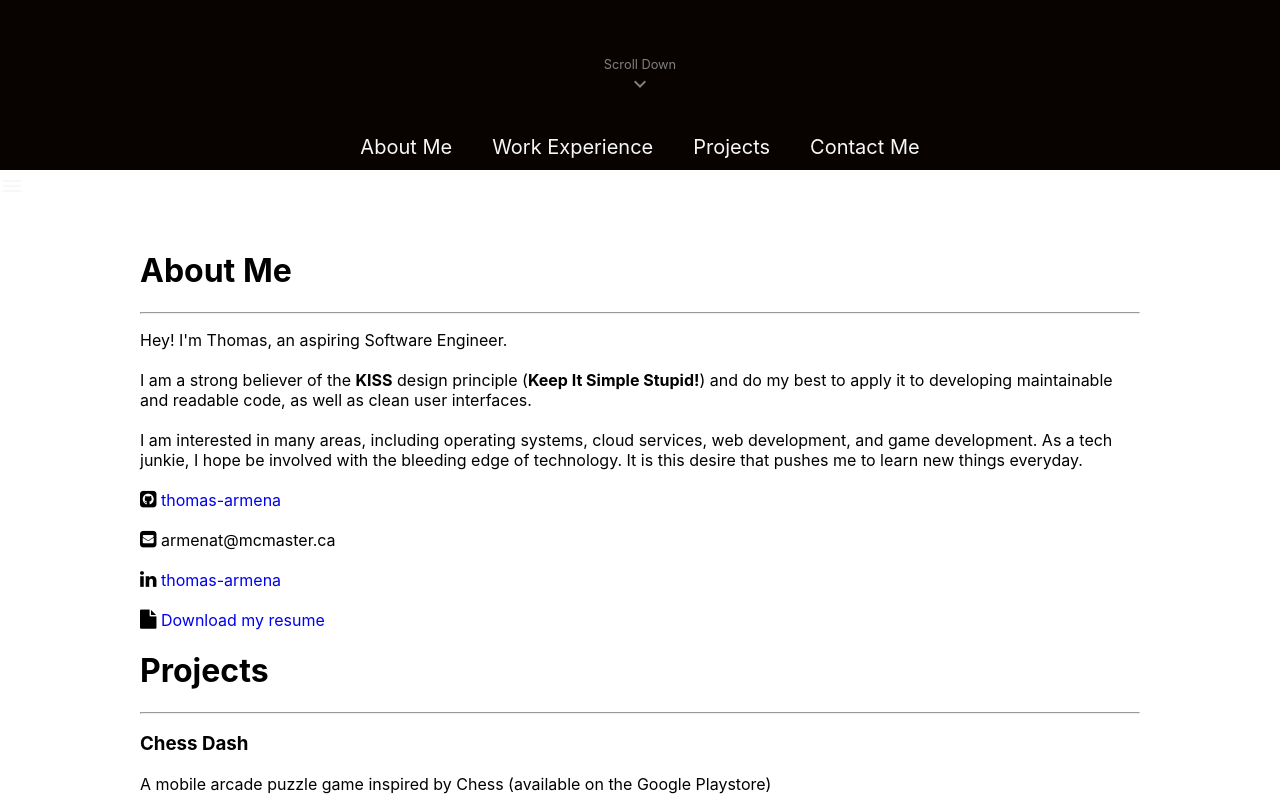
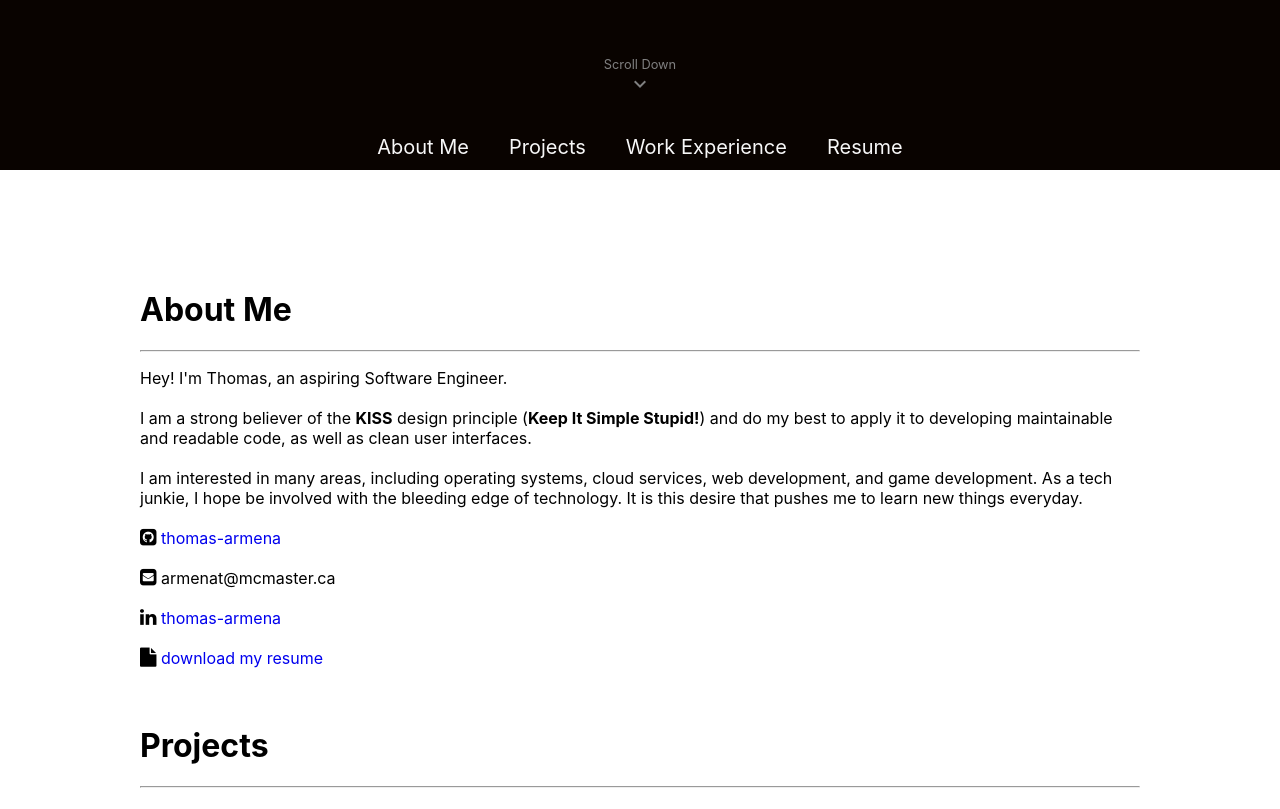
Before and after one commit to thomas-armena/personal-website, a React (Create React App) app: page / in a window 1280 px wide. Shown: the part 680-1489 px from the top of the page. Built offline with nearby package versions, Linux system fonts and the light colour scheme.

Commit message:
Fixed response css bugs

```diff
--- a/src/App.css
+++ b/src/App.css
@@ -13,7 +13,7 @@ h1 { font-family: Consolas, monaco, monospace; font-size: 24px; font-style: norm
   position: relative;
 }
 
-@media only screen and (max-width: 768px) {
+@media only screen and (max-width: 960px) {
   .header {
     height: 100vh;
   }
@@ -31,7 +31,7 @@ h1 { font-family: Consolas, monaco, monospace; font-size: 24px; font-style: norm
   font-size: 4vw;
 }
 
-@media only screen and (max-width: 768px) {
+@media only screen and (max-width: 960px) {
   .header-name {
     margin-bottom: 3vh;
     font-size: 8vw;
@@ -42,7 +42,7 @@ h1 { font-family: Consolas, monaco, monospace; font-size: 24px; font-style: norm
   font-size: 2vw;
 }
 
-@media only screen and (max-width: 768px) {
+@media only screen and (max-width: 960px) {
   .header-tagline {
     font-size: 5vw;
   }
@@ -62,7 +62,7 @@ h1 { font-family: Consolas, monaco, monospace; font-size: 24px; font-style: norm
   text-align: center;
 }
 
-@media only screen and (max-width: 768px) {
+@media only screen and (max-width: 960px) {
   .header-scroll-prompt {
     font-size: 5vw;
   }
@@ -78,6 +78,7 @@ h1 { font-family: Consolas, monaco, monospace; font-size: 24px; font-style: norm
   height: 50px;
   background-color: #090300;
   color: #F7F7F7;
+  z-index: 10;
 }
 
 
@@ -124,11 +125,11 @@ h1 { font-family: Consolas, monaco, monospace; font-size: 24px; font-style: norm
   color: #DB2D20;
 }
 
-#nav-menu-button {
+.nav-menu-button {
   display: none;
 }
 
-@media only screen and (max-width: 768px) {
+@media only screen and (max-width: 960px) {
   .nav-links {
     display: block;
     top: 50px;
@@ -156,6 +157,7 @@ h1 { font-family: Consolas, monaco, monospace; font-size: 24px; font-style: norm
   }
 
   .nav-menu-button {
+    display: block;
     top: -100%;
     position: absolute;
     font-size: 20px;
@@ -182,9 +184,10 @@ h1 { font-family: Consolas, monaco, monospace; font-size: 24px; font-style: norm
 .content {
   max-width: 1000px;
   margin: auto;
+  padding: 3vw;
 }
 
-@media only screen and (max-width: 768px) {
+@media only screen and (max-width: 960px) {
   .content {
     padding: 5vw;
   }
--- a/src/components/Nav.js
+++ b/src/components/Nav.js
@@ -31,9 +31,9 @@ const Nav = () => {
 
             <div className={navLinksClassName}>
                 <a id='nav-about-me'>About Me</a>
+                <a id='nav-projects'>Projects</a>
                 <a id='nav-work-experience'>Work Experience</a>
-                <a id='nav-projects'>Projects</a>
-                <a id='nav-contact-me'>Contact Me</a>
+                <a id='nav-resume'>Resume</a>
             </div>
 
             <div className={navMenuButtonClassName} onClick={handleMenuClick} >
--- a/src/sections/AboutMe.js
+++ b/src/sections/AboutMe.js
@@ -30,7 +30,7 @@ const AboutMe = () => {
                 <br/><br/>
 
                 <i className="fa fa-file"></i>
-                <a href="/resume.pdf" download="resume">    Download my resume </a>
+                <a href="/resume.pdf" download="resume">    download my resume </a>
 
 
 
--- a/src/sections/Projects.js
+++ b/src/sections/Projects.js
@@ -3,6 +3,7 @@ import React from 'react';
 const Projects = () => {
     return (
         <div>
+            <br/>
             <h1>Projects</h1>
             <hr/>
 
```
